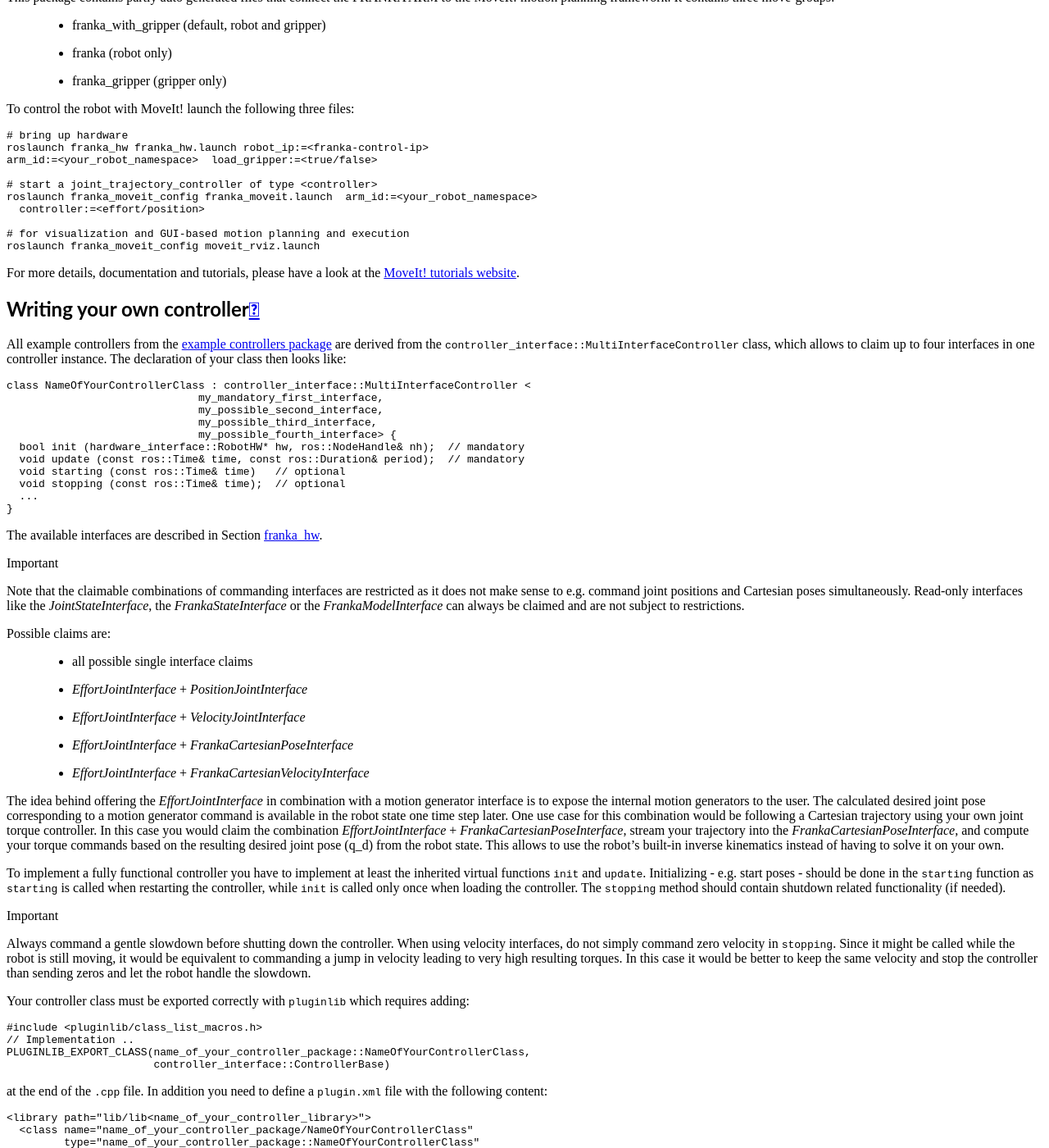
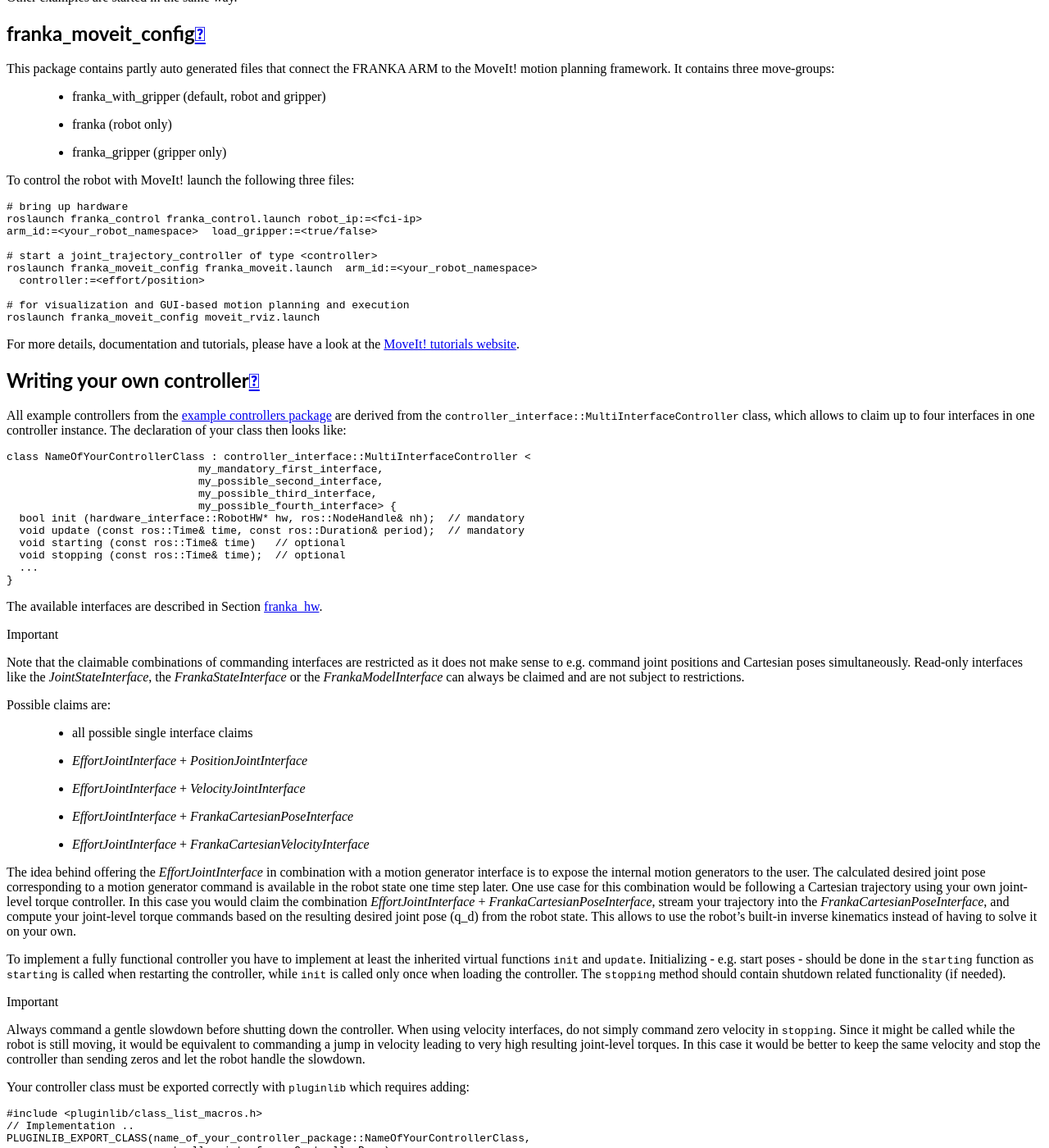
Before and after one commit to frankaemika/docs, a Sphinx documentation site: the page built from source/ros_introduction.rst, in a window 1280 px wide and 1400 px high, scrolled down 3509 px. Shown: the whole window at 82% size. Built offline with Sphinx 7.4.7 and the Read the Docs theme 2.0.0, drawn with Linux system fonts in a browser that asks for light colours; some of the changed text lies outside the part shown.

Commit message:
Adapt ros_introduction.

```diff
--- a/source/ros_introduction.rst
+++ b/source/ros_introduction.rst
@@ -23,8 +23,8 @@
 the visual description used to improve performance of collision checks. The descriptions are based
 on the URDF format according to the `URDF XML documentation <http://wiki.ros.org/urdf/XML>`_ . The
 files do NOT contain inertial terms and therefore cannot be used for dynamics simulations (e.g.
-gazebo). The package offers launch files which visualize the robot descriptions of the robot and the
-gripper.
+Gazebo). The package offers launch files which visualize the robot descriptions of the robot and
+the gripper.
 
 .. code-block:: shell
 
@@ -40,8 +40,8 @@
 
  * ``franka_gripper::MoveAction(width, speed)``: moves to a target `width` with the defined
    `speed`.
- * ``franka_gripper::GraspAction(width, speed, max_current)``: tries to grasp at the desired
-   `width` with the `max_current` while closing with the given `speed`.
+ * ``franka_gripper::GraspAction(width, speed, force)``: tries to grasp at the desired
+   `width` with a desired `force` while closing with the given `speed`.
  * ``franka_gripper::HomingAction()``: homes the gripper and updates the maximum width given the
    mounted fingers.
  * ``franka_gripper::StopAction()``: aborts a running action. This can be used to stop applying
@@ -54,7 +54,7 @@
 
 .. code-block:: shell
 
-    roslaunch franka_gripper franka_gripper.launch robot_ip:=<franka-control-ip>
+    roslaunch franka_gripper franka_gripper.launch robot_ip:=<fci-ip>
       arm_id:=<your_robot_namespace>
 
 
@@ -69,26 +69,26 @@
 +-------------------------------------------------+----------------------------------------------+
 |                    Interface                    |                   Function                   |
 +=================================================+==============================================+
-| ``hardware_interface::JointStateInterface``     | reads joint states.                          |
+| ``hardware_interface::JointStateInterface``     | Reads joint states.                          |
 +-------------------------------------------------+----------------------------------------------+
-| ``hardware_interface::VelocityJointInterface``  | commands joint positions and reads joint     |
+| ``hardware_interface::VelocityJointInterface``  | Commands joint velocities and reads joint    |
 |                                                 | states.                                      |
 +-------------------------------------------------+----------------------------------------------+
-| ``hardware_interface::PositionJointInterface``  | commands joint velocities and reads joint    |
+| ``hardware_interface::PositionJointInterface``  | Commands joint positions and reads joint     |
 |                                                 | states.                                      |
 +-------------------------------------------------+----------------------------------------------+
-| ``hardware_interface::EffortJointInterface``    | commands joint torques and reads joint       |
-|                                                 | states.                                      |
+| ``hardware_interface::EffortJointInterface``    | Commands joint-level torques and reads       |
+|                                                 | joint states.                                |
 +-------------------------------------------------+----------------------------------------------+
-| ``franka_hw::FrankaStateInterface``             | reads the full robot state.                  |
+| ``franka_hw::FrankaStateInterface``             | Reads the full robot state.                  |
 +-------------------------------------------------+----------------------------------------------+
-| ``franka_hw::FrankaPoseCartesianInterface``     | commands Cartesian poses and reads the full  |
+| ``franka_hw::FrankaPoseCartesianInterface``     | Commands Cartesian poses and reads the full  |
 |                                                 | robot state.                                 |
 +-------------------------------------------------+----------------------------------------------+
-| ``franka_hw::FrankaVelocityCartesianInterface`` | commands Cartesian velocities and reads the  |
+| ``franka_hw::FrankaVelocityCartesianInterface`` | Commands Cartesian velocities and reads the  |
 |                                                 | full robot state.                            |
 +-------------------------------------------------+----------------------------------------------+
-| ``franka_hw::FrankaModelInterface``             | reads the dynamic and kinematic model of the |
+| ``franka_hw::FrankaModelInterface``             | Reads the dynamic and kinematic model of the |
 |                                                 | robot.                                       |
 +-------------------------------------------------+----------------------------------------------+
 
@@ -115,20 +115,29 @@
 +-------------------------------------------------+----------------------------------------+
 
 The ``franka_hw::FrankaHW`` class also implements the starting, stopping and switching of
-controllers. In addition a variety of ROS services are offered to expose the full ``libfranka``
+controllers.
+
+
+.. _franka_control:
+
+franka_control
+--------------
+
+``franka_control`` provides a variety of ROS services to expose the full ``libfranka``
 API in the ROS ecosystem. The following services are provided:
 
- * ``franka_hw::SetJointImpedance`` specifies joint stiffness for the internal controller
+ * ``franka_control::SetJointImpedance`` specifies joint stiffness for the internal controller
    (damping is automatically derived from the stiffness).
- * ``franka_hw::SetCartesianImpedance`` specifies Cartesian stiffness for the internal controller
-   (damping is automatically derived from the stiffness).
- * ``franka_hw::SetEEFrame`` specifies the transformation from <arm_id>_EE to <arm_id>_link8 frame.
- * ``franka_hw::SetKFrame`` specifies the transformation from <arm_id>_K to <arm_id>_EE frame.
- * ``franka_hw::SetForceTorqueCollisionBehavior`` sets thresholds for external Cartesian wrenches
-   to configure the collision reflex.
- * ``franka_hw::SetFullCollisionBehavior`` sets thresholds for external forces on Cartesian and
-   joint level to configure the collision reflex.
- * ``franka_hw::SetLoad`` sets an external load to compensate (e.g. of a grasped object).
+ * ``franka_control::SetCartesianImpedance`` specifies Cartesian stiffness for the internal
+   controller (damping is automatically derived from the stiffness).
+ * ``franka_control::SetEEFrame`` specifies the transformation from <arm_id>_EE to <arm_id>_link8
+   frame.
+ * ``franka_control::SetKFrame`` specifies the transformation from <arm_id>_K to <arm_id>_EE frame.
+ * ``franka_control::SetForceTorqueCollisionBehavior`` sets thresholds for external Cartesian
+   wrenches to configure the collision reflex.
+ * ``franka_control::SetFullCollisionBehavior`` sets thresholds for external forces on Cartesian
+   and joint level to configure the collision reflex.
+ * ``franka_control::SetLoad`` sets an external load to compensate (e.g. of a grasped object).
 
 .. important::
 
@@ -138,7 +147,7 @@
     wrenches. *Neither the <arm_id>_EE nor the <arm_id>_K are contained in the URDF as they can be
     changed at run time*.
 
-To recover from errors and reflexes the ``franka_hw::ErrorRecoveryAction`` can be called.
+To recover from errors and reflexes the ``franka_control::ErrorRecoveryAction`` can be called.
 That can be done from an action client or by simply publishing on the action goal topic:
 
 .. code-block:: shell
@@ -146,19 +155,19 @@
    rostopic pub /<your_robot_namespace>/error_recovery/goal franka_hw/ErrorRecoveryActionGoal "{}"
 
 
-After recovery, the ``franka_hw_node`` restarts the controllers that were running. That is
+After recovery, the ``franka_control_node`` restarts the controllers that were running. That is
 possible as the node does not die when robot reflexes are triggered or errors are occurred.
-All of these functionalities are provided by the ``franka_hw_node`` which can be launched with the
-following command:
+All of these functionalities are provided by the ``franka_control_node`` which can be launched
+with the following command:
 
 .. code-block:: shell
 
-    roslaunch franka_hw franka_hw.launch robot_ip:=<franka-control-ip>
+    roslaunch franka_control franka_control.launch robot_ip:=<fci-ip>
       arm_id:=<your_robot_namespace> load_gripper:=<true/false>
 
 
-Besides loading the ``franka_hw_node``, the launch file also starts a
-``franka_hw::FrankaStateController`` for reading and publishing the robot states, including
+Besides loading the ``franka_control_node``, the launch file also starts a
+``franka_control::FrankaStateController`` for reading and publishing the robot states, including
 external wrenches, configurable transforms and the joint states required for visualization with
 rivz. For visualization purposes, a ``robot_state_publisher`` is started together with RViz.
 
@@ -170,7 +179,7 @@
 
 .. code-block:: shell
 
-    roslaunch franka_visualization franka_visualization.launch robot_ip:=<franka-control-ip>
+    roslaunch franka_visualization franka_visualization.launch robot_ip:=<fci-ip>
       load_gripper:=<true/false>
 
 
@@ -180,9 +189,9 @@
 .. important::
 
     Only one instance of a ``franka::Robot`` can connect to the robot. This means, that for example
-    the ``franka_joint_state_publisher`` cannot run in parallel to the ``franka_hw_node``. This
-    also implies that you cannot execute the visualization example alongside a separate program
-    running a controller.
+    the ``franka_joint_state_publisher`` cannot run in parallel to the ``franka_control_node``.
+    This also implies that you cannot execute the visualization example alongside a separate
+    program running a controller.
 
 
 .. _example_controllers:
@@ -199,7 +208,7 @@
 .. code-block:: shell
 
     roslaunch franka_example_controllers joint_impedance_example_controller.launch
-      robot_ip:=<franka-control-ip> load_gripper:=<true/false> arm_id:=<your_robot_namespace>
+      robot_ip:=<fci-ip> load_gripper:=<true/false> arm_id:=<your_robot_namespace>
 
 Other examples are started in the same way.
 
@@ -218,7 +227,7 @@
 .. code-block:: shell
 
     # bring up hardware
-    roslaunch franka_hw franka_hw.launch robot_ip:=<franka-control-ip>
+    roslaunch franka_control franka_control.launch robot_ip:=<fci-ip>
     arm_id:=<your_robot_namespace>  load_gripper:=<true/false>
 
     # start a joint_trajectory_controller of type <controller>
@@ -278,11 +287,11 @@
 interface is to expose the internal motion generators to the user. The calculated desired joint
 pose corresponding to a motion generator command is available in the robot state one time step
 later. One use case for this combination would be following a Cartesian trajectory using your own
-joint torque controller. In this case you would claim the combination *EffortJointInterface* +
-*FrankaCartesianPoseInterface*, stream your trajectory into the *FrankaCartesianPoseInterface*, and
-compute your torque commands based on the resulting desired joint pose (q_d) from the robot state.
-This allows to use the robot's built-in inverse kinematics instead of having to solve it on
-your own.
+joint-level torque controller. In this case you would claim the combination *EffortJointInterface*
++ *FrankaCartesianPoseInterface*, stream your trajectory into the *FrankaCartesianPoseInterface*,
+and compute your joint-level torque commands based on the resulting desired joint pose (q_d) from
+the robot state. This allows to use the robot's built-in inverse kinematics instead of having to
+solve it on your own.
 
 To implement a fully functional controller you have to implement at least the inherited virtual
 functions ``init`` and ``update``. Initializing - e.g. start poses - should be done in the
@@ -295,7 +304,7 @@
     Always command a gentle slowdown before shutting down the controller. When using velocity
     interfaces, do not simply command zero velocity in ``stopping``. Since it might be called
     while the robot is still moving, it would be equivalent to commanding a jump in velocity
-    leading to very high resulting torques. In this case it would be better to keep the
+    leading to very high resulting joint-level torques. In this case it would be better to keep the
     same velocity and stop the controller than sending zeros and let the robot handle
     the slowdown.
 
@@ -347,6 +356,7 @@
 
 Now you can start your controller using the ``controller_spawner`` node from ROS control or via the
 service calls offered by the ``hardware_manager``. Just make sure that both the
-``controller_spawner`` and the ``franka_hw_node`` run in the same namespace. For more details have
-a look at the controllers from the :ref:`franka_example_controllers package<example_controllers>`
-or the `ROS control tutorials <http://wiki.ros.org/ros_control/Tutorials>`_.
+``controller_spawner`` and the ``franka_control_node`` run in the same namespace. For more details
+have a look at the controllers from the
+:ref:`franka_example_controllers package<example_controllers>` or the
+`ROS control tutorials <http://wiki.ros.org/ros_control/Tutorials>`_.
```
